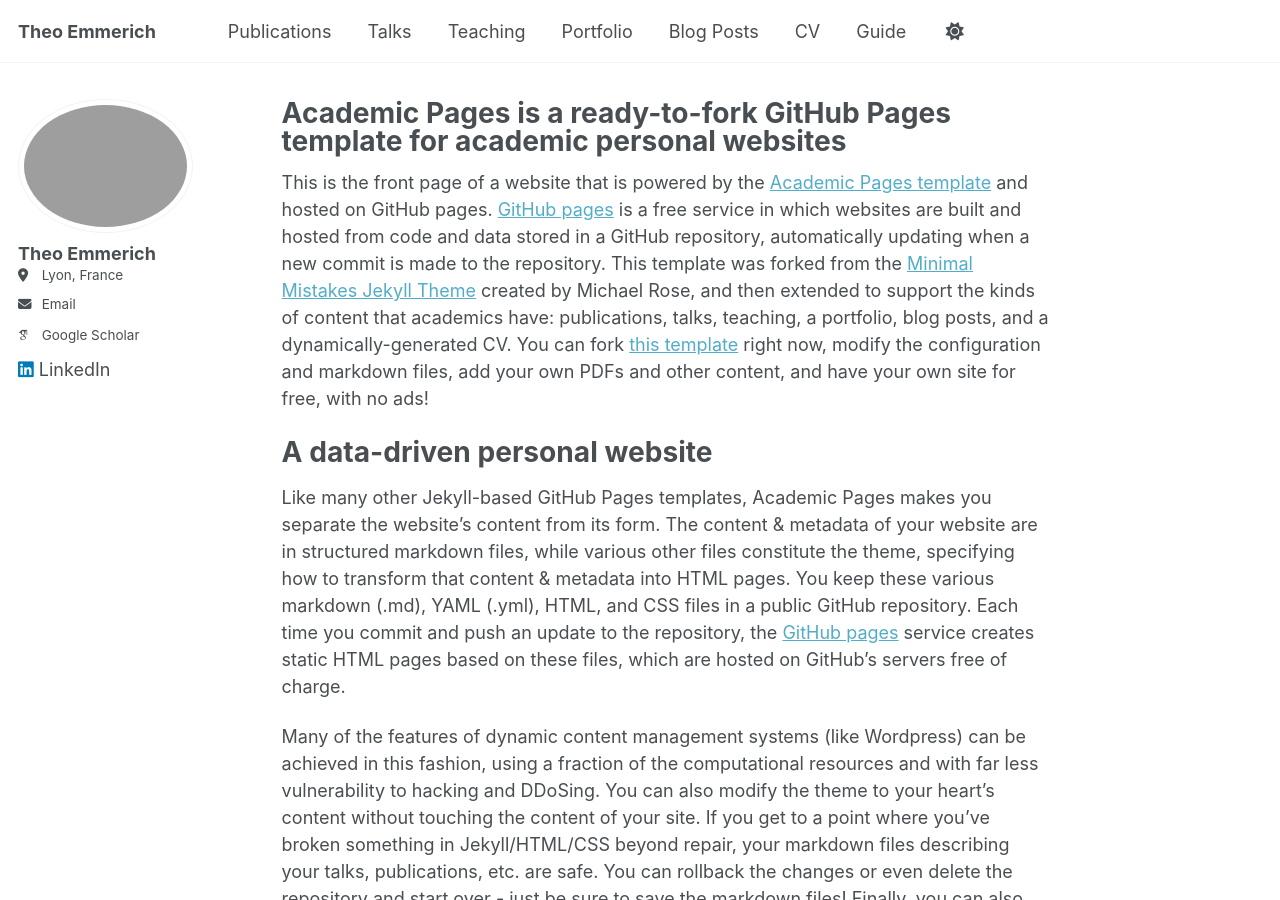
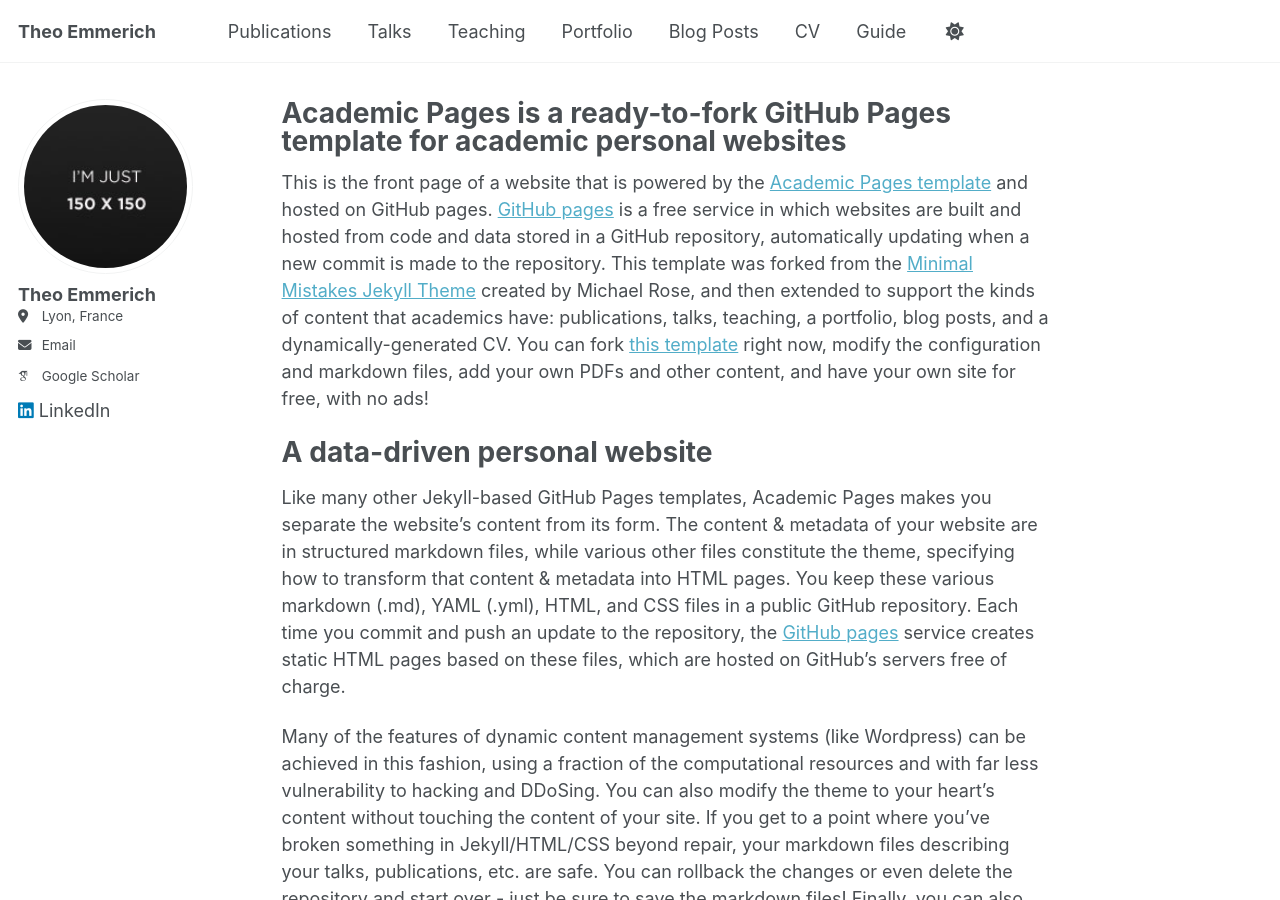
Before and after one commit to theoemmerich/theoemmerich.github.io, a Jekyll site: the page built from _pages/about.md, in a window 1280 px wide and 900 px high. Built offline with Jekyll 4.4.1, drawn with Linux system fonts in a browser that asks for light colours; some web fonts are replaced.

Commit message:
Update _config.yml

```diff
--- a/_config.yml
+++ b/_config.yml
@@ -22,7 +22,7 @@ repository               : "academicpages/academicpages.github.io"
 #               Additional customization can be done by editing /_includes/author-profile.html
 author:
   name             : "Theo Emmerich"
-  avatar           : "image-alignement-150x150.jpg"
+  avatar           : "image-alignment-150x150.jpg"
   location         : "Lyon, France"
   email            : "theo.emmerich@ens-lyon.fr"
 
```
